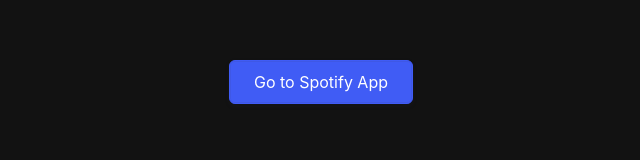
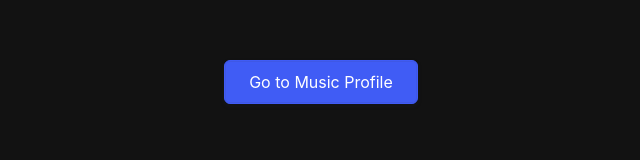
Before and after one commit to willchan8/music-profile, a Next.js app: page / in a window 1280 px wide. Shown: the top 160 px of the page, without its empty margins (319-959 px from the left). Built offline with nearby package versions, Linux system fonts and the light colour scheme.

Commit message:
Update url path

```diff
--- a/lib/spotify.ts
+++ b/lib/spotify.ts
@@ -2,7 +2,7 @@
 const CLIENT_SECRET = process.env.NEXT_PUBLIC_SPOTIFY_CLIENT_SECRET;
 const REFRESH_TOKEN = process.env.NEXT_PUBLIC_SPOTIFY_REFRESH_TOKEN!;
 const BASIC_AUTH = Buffer.from(`${CLIENT_ID}:${CLIENT_SECRET}`).toString("base64");
-const REDIRECT_URL = process.env.NODE_ENV === "development" ? "http://localhost:3000/spotify" : "https://nextjs-spotify-two.vercel.app/spotify";
+const REDIRECT_URL = process.env.NODE_ENV === "development" ? "http://localhost:3000/profile" : "https://nextjs-spotify-two.vercel.app/profile";
 const TOKEN_ENDPOINT = "https://accounts.spotify.com/api/token";
 
 const generateCodeVerifier = (length: number) => {
--- a/pages/index.tsx
+++ b/pages/index.tsx
@@ -10,14 +10,14 @@
   return (
     <>
       <Head>
-        <title>Spotify App</title>
-        <meta name="description" content="Spotify app generated by create next app" />
+        <title>Your Top Tracks and Artists</title>
+        <meta name="description" content="App generated by create next app using the Spotify API" />
         <meta name="viewport" content="width=device-width, initial-scale=1" />
         <link rel="icon" href="/favicon.ico" />
       </Head>
       <main className={styles.main}>
-        <Link className={inter.className} href={`/spotify`}>
-          <button className={styles.button}>Go to Spotify App</button>
+        <Link className={inter.className} href={`/profile`}>
+          <button className={styles.button}>Go to Music Profile</button>
         </Link>
       </main>
     </>
--- a/pages/spotify.tsx
+++ b/pages/profile.tsx
@@ -142,7 +142,7 @@
             const accessTokenResponse = await getAccessToken(CLIENT_ID, authCode);
             const { access_token, expires_in } = accessTokenResponse;
             setWithExpiry("accessToken", access_token, expires_in);
-            window.location.replace("/spotify");
+            window.location.replace("/profile");
           }
         }
       } catch (error) {
```
Also changed, not shown: 1 other file (tests, documents, lock files or other folders).
